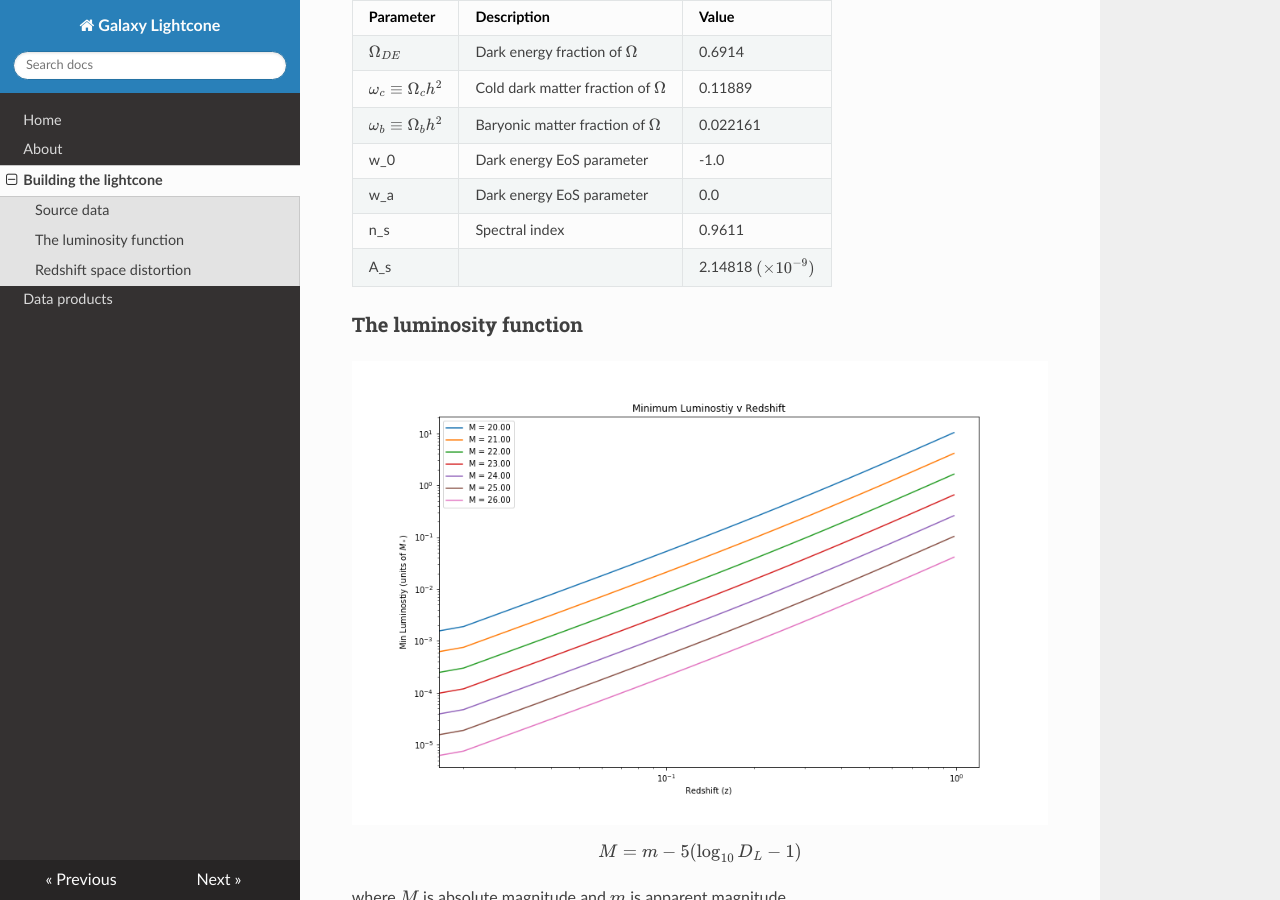
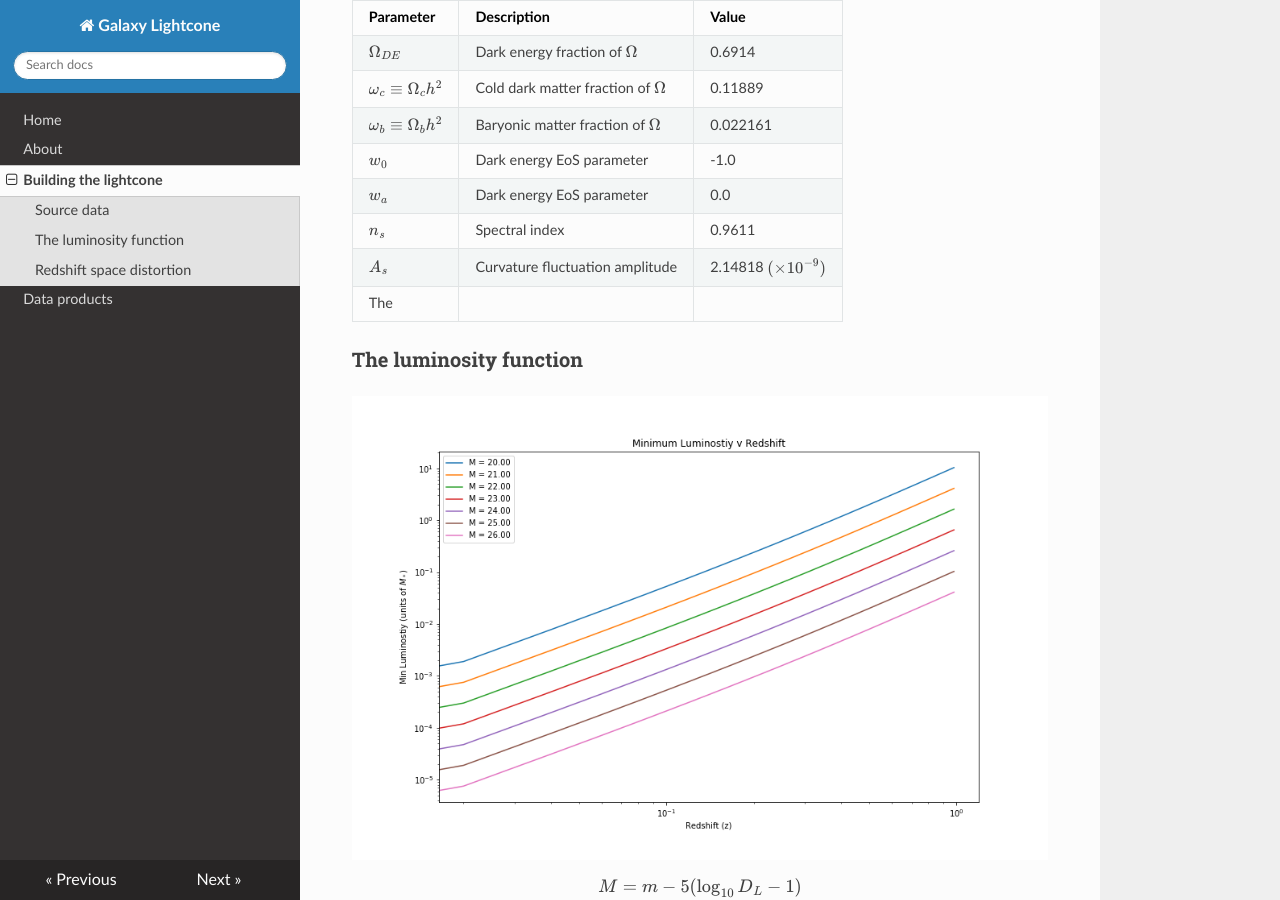
Before and after one commit to rajbooth/Lightcone, an MkDocs documentation site: the page built from docs/building_lightcone.md, in a window 1280 px wide and 900 px high, scrolled down 373 px. Built offline with MkDocs 1.6.1, drawn with Linux system fonts in a browser that asks for light colours; nearby versions of some CDN libraries; formulas are drawn with MathJax 3.

Commit message:
docs/building_lightcone.md updated from https://stackedit.io/

```diff
--- a/docs/building_lightcone.md
+++ b/docs/building_lightcone.md
@@ -9,10 +9,11 @@ The principal cosmological parameters used for the fiducial run are summarised i
 | $\Omega_{DE}$ | Dark energy fraction of $\Omega$ | 0.6914 |
 |$\omega_c \equiv \Omega_c h^2$	 | Cold dark matter fraction of $\Omega$  | 0.11889 |
 |$\omega_b\equiv \Omega_b h^2$  | Baryonic matter fraction of $\Omega$ |0.022161 |
-| w_0 | Dark energy EoS parameter | -1.0 |
-| w_a | Dark energy EoS parameter | 0.0 |
-| n_s | Spectral index | 0.9611 |
-| A_s |  | 2.14818 $(\times 10^{-9})$ |
+| $w_0$ | Dark energy EoS parameter | -1.0 |
+| $w_a$ | Dark energy EoS parameter | 0.0 |
+| $n_s$ | Spectral index | 0.9611 |
+| $A_s$ | Curvature fluctuation amplitude | 2.14818 $(\times 10^{-9})$ |
+The
 
 ### <a name="luminosity"></a>The luminosity function
 ![Minimum luminosity](https://github.com/rajbooth/Lightcone/raw/master/images/Min_Lum_Redshift.png)
```
Also changed, not shown: other parts of docs/building_lightcone.md (+3 -3 lines).
